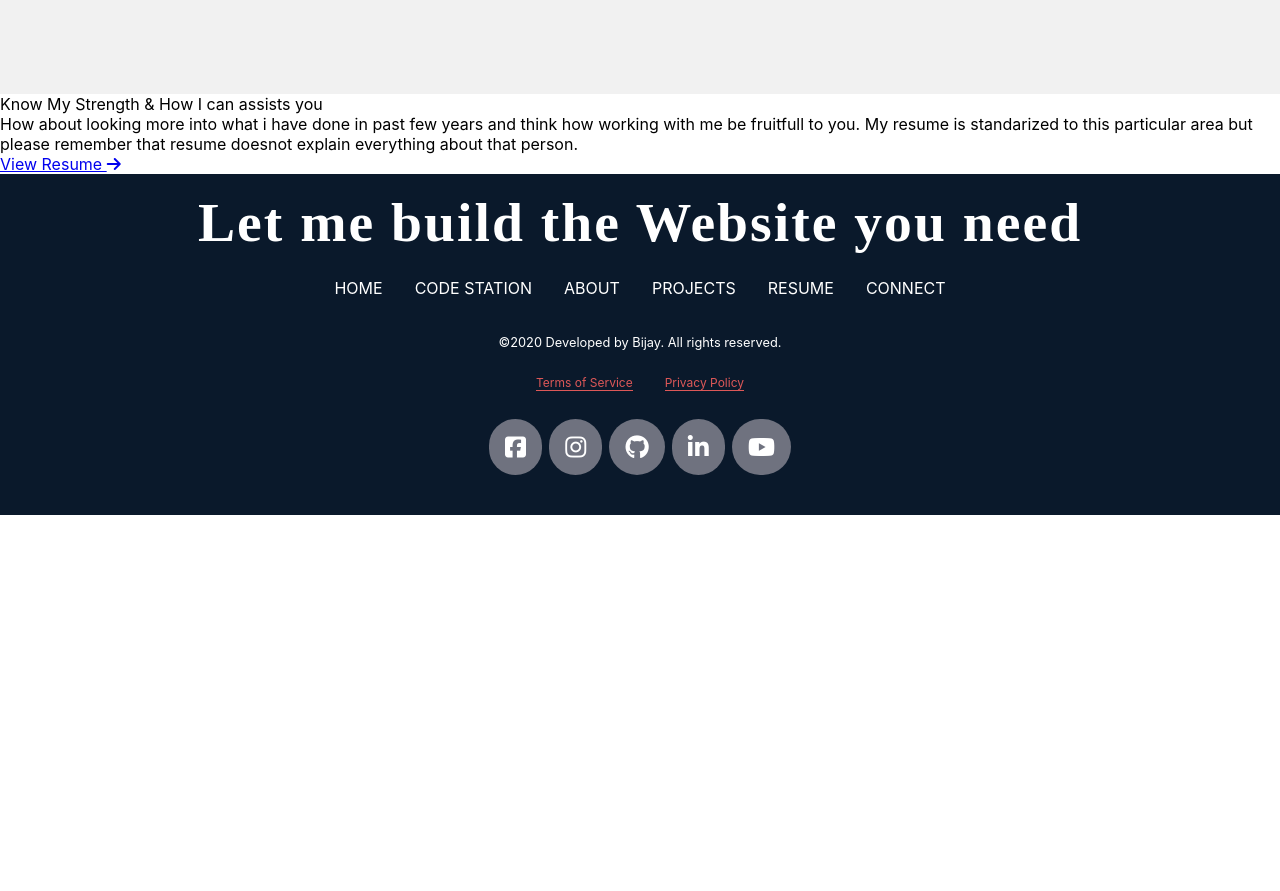
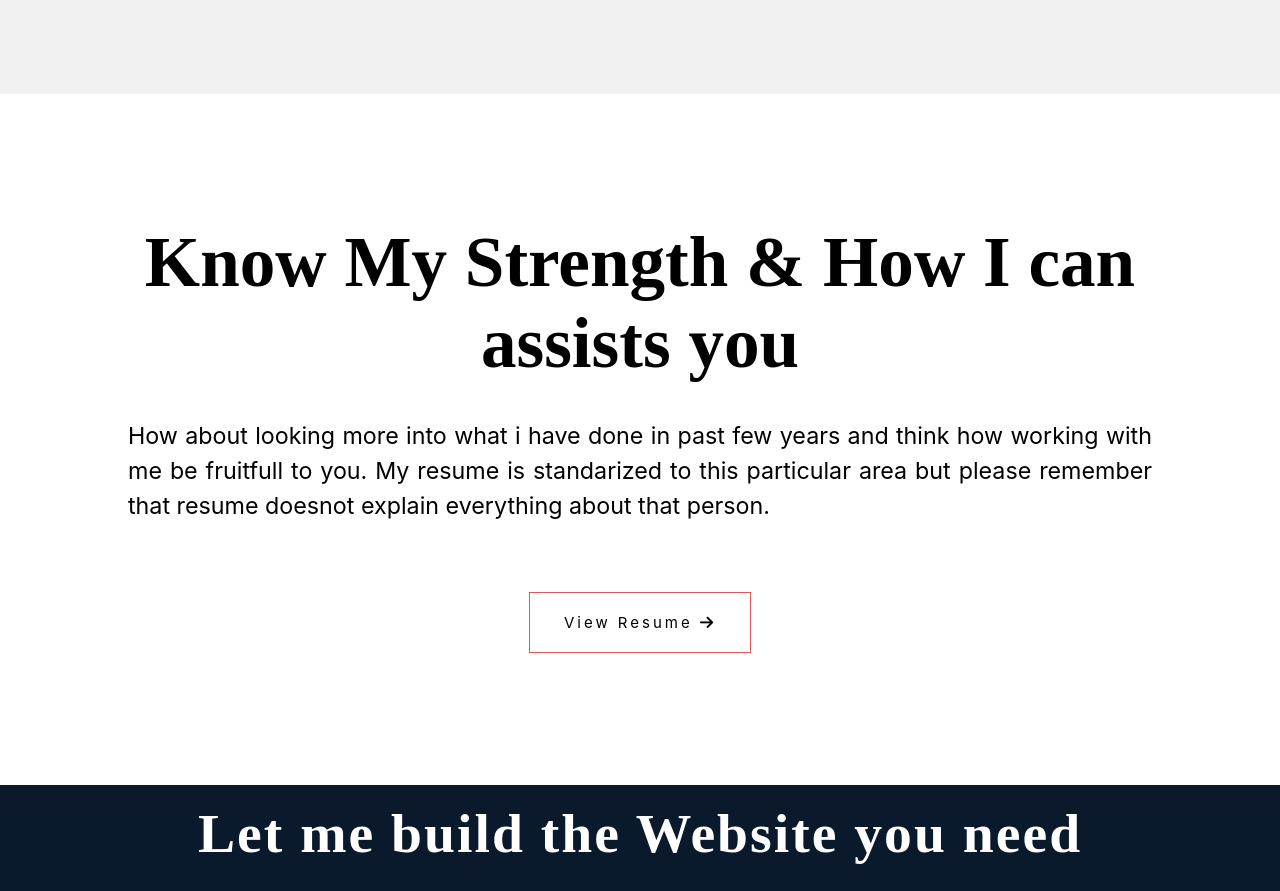
Before and after one commit to bijaybdrkarki/portfolio-react, a React (Create React App) app in the folder portfolio/: page /about in a window 1280 px wide. Shown: the part 1375-2266 px from the top of the page. Before the commit the page ends 1890 px from the top, so only its background shows below. Built offline with nearby package versions, Linux system fonts and the light colour scheme; a web font is replaced by a local one.

Commit message:
css for strength section

```diff
--- a/portfolio/src/components/about/about.module.css
+++ b/portfolio/src/components/about/about.module.css
@@ -53,20 +53,52 @@
   width: calc(100vw);
   justify-self: center;
 }
-.aboutText h1
+.aboutText h1, .strength h1
 {
     font-family: kepler-std-semicondensed-dis;
     font-size: calc(100vw/15);
     font-weight: 600;
     padding-bottom: 0.5em
 }
-.aboutText p
+.aboutText p, .strength p
 {
     margin-bottom: calc(100vw/20);
     line-height: 1.5;
     font-size: calc(100vw/40);
     text-align: justify;
 }
+.strength
+{
+    margin : 10% 10%;
+}
+.strength h1
+{
+    font-size: calc(100vw/15);
+    text-align: center;
+}
+.seeResume{
+    margin: 0 auto;
+    width: fit-content
+}
+.seeResume a{
+    background-color: transparent;
+    transition: background-color 0.5s ease;
+    border: 1px solid rgb(221, 88, 88);
+    color: black;
+    padding: 20px 34px;
+    text-align: center;
+    text-decoration: none;
+    display: inline-block;
+    font-size: 15px;
+    letter-spacing: 3px;
+    margin: 4px 2px;
+    cursor: pointer;
+}
+.seeResume:hover
+{
+    background-color:  rgb(221, 88, 88);
+}
+
 
 @media screen and (min-width: 640px) {
 
@@ -82,9 +114,14 @@
 {
     font-size: calc(100vw/24);
 }
-.aboutText p
+.aboutText p, .strength p
 {
     font-size: calc(100vw/40);
+}
+.strength h1
+{
+    font-size: calc(100vw/18);
+    text-align: center;
 }
 }
 @media screen and (min-width: 840px)
@@ -93,8 +130,8 @@
     {
         width: 300px;
     }
-    .aboutText p
-{
-    font-size: calc(100vw/55);
+    .aboutText p, .strength p
+    {
+        font-size: calc(100vw/55);
+    }
 }
-}
```
